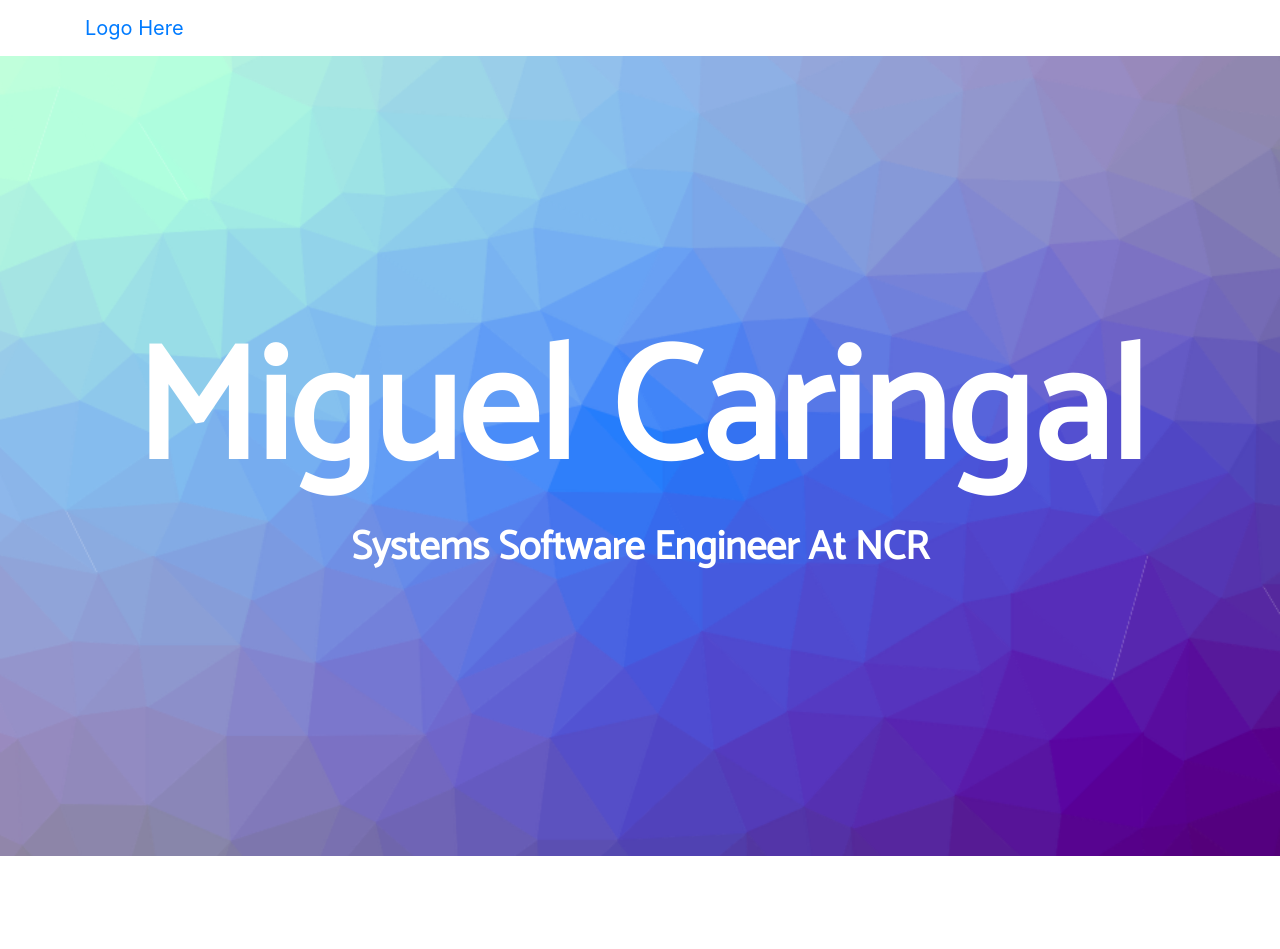
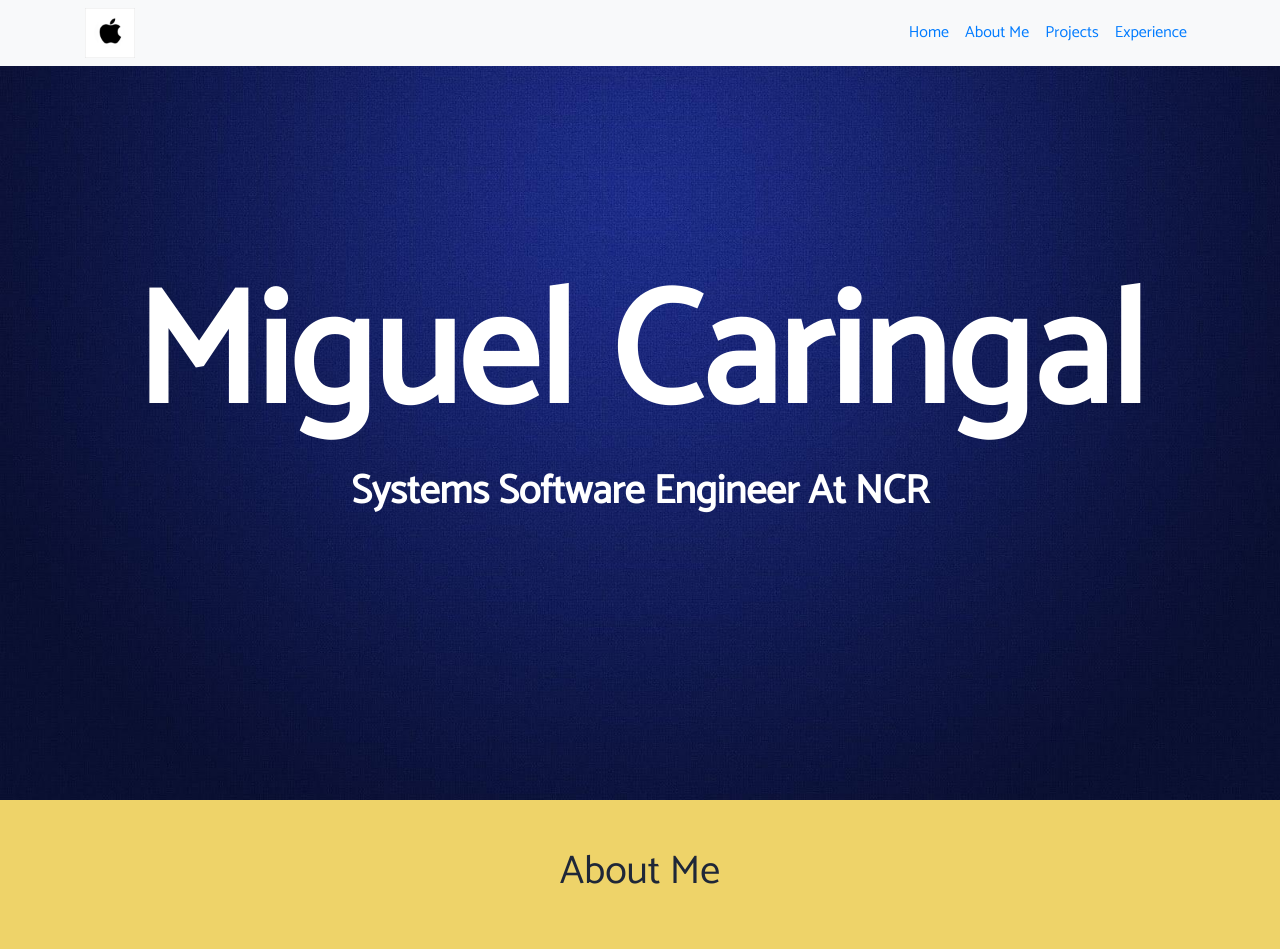
Before and after one commit to Miguel-Caringal/Portfolio-Website, a plain HTML site: page index.html in a window 1280 px wide. Shown: the top 949 px of the page. Before the commit the page ends 856 px from the top, so only its background shows below. Drawn offline with nearby package versions, Linux system fonts and the light colour scheme.

Commit message:
Home Update

```diff
--- a/index.html
+++ b/index.html
@@ -9,25 +9,27 @@
 	<link href="style.css" rel="stylesheet">
 </head>
 <body>
-	<nav class="navbar transparent navbar-inverse navbar-fixed-top" id="main-nav">
-		<div class = "container">
-			<a href="index.html" class = "navbar-brand">Logo Here</a>
+	<nav class="navbar navbar-expand-md bg-light fixed-top">
+		<div class="container">
+			<a href="#home" class="navbarbrand">
+				<img src="pics/templogo.png" width = "50" height = "50" alt="">
+			</a>
 			<button class="navbar-toggler" data-toggle="collapse" data-target="#navbarCollapse">
-				<span class = "navbar-toggler-icon"> </span>
+				<span class="navbar-toggler-icon"></span>
 			</button>
-			<div class="collapse navbar-collapse" id="navbarCollapse">
+			<div class = "collapse navbar-collapse" id = "navbarCollapse">
 				<ul class="navbar-nav ml-auto">
-					<li class="nav-item">
-						<a href="#home" class ="nav-link">Home</a>
+					<li class="navitem">
+						<a href="#home" class="nav-link">Home</a>
 					</li>
-					<li class="nav-item">
-						<a href="#explore-head-section" class ="nav-link">About Me</a>
+					<li class="navitem">
+						<a href="#about" class="nav-link">About Me</a>
 					</li>
-					<li class="nav-item">
-						<a href="#create-head-section" class ="nav-link">Experience</a>
+					<li class="navitem">
+						<a href="#projects" class="nav-link">Projects</a>
 					</li>
-					<li class="nav-item">
-						<a href="#share-head-section" class ="nav-link">Projects</a>
+					<li class="navitem">
+						<a href="#experience" class="nav-link">Experience</a>
 					</li>
 				</ul>
 			</div>
@@ -35,16 +37,31 @@
 	</nav>
 
 	<header class= "landing text-center text-white d-flex">
-
-	<div class="container my-auto">
-		<div class="row">
-			<div class="col-lg-12 my-auto">
-				<h1>Miguel Caringal</h1>
-				<p>Systems Software Engineer At NCR</p>
+		<div class="container my-auto">
+			<div class="row">
+				<div class="col-lg-12 my-auto">
+					<h1 class ="sectionhead">Miguel Caringal</h1>
+					<p>Systems Software Engineer At NCR</p>
+				</div>
 			</div>
 		</div>
-	</div>
 	</header>
+
+	<section id="about-section">
+        <div class="container">
+            <div class="row">
+                <div class="col text-center py-5">
+                    <h1>About Me</h1>
+                </div>
+			</div>
+			<div class="row">
+				<div class="col-md-4">
+                    <img src="pics/Miguel.jpeg" alt="" class="img-fluid mb-3 rounded-circle">
+                </div>
+			</div>
+        </div>
+	</section>
+
 	<script src="//cdn.jsdelivr.net/particles.js/2.0.0/particles.min.js"></script>
 	<script src="https://code.jquery.com/jquery-3.3.1.min.js"integrity="sha256-FgpCb/KJQlLNfOu91ta32o/NMZxltwRo8QtmkMRdAu8="crossorigin="anonymous"></script>
     <script src="https://cdnjs.cloudflare.com/ajax/libs/popper.js/1.12.9/umd/popper.min.js" integrity="sha384-ApNbgh9B+Y1QKtv3Rn7W3mgPxhU9K/ScQsAP7hUibX39j7fakFPskvXusvfa0b4Q" crossorigin="anonymous"></script>
--- a/style.css
+++ b/style.css
@@ -3,7 +3,7 @@ body, html {
     margin: 0;
 }
 
-header{
+header, body{
     font-family: 'Catamaran', sans-serif;
 }
 
@@ -18,11 +18,16 @@ header.landing p {
 }
 
 header.landing {
-    background-image: url("pics/cool-background.png");
+    background-image: url("pics/cool-background.jpg");
     height: 100%;
     background-position: center;
     background-repeat: no-repeat;
     background-size: cover;
+}
+
+#about-section {
+    background-color: #EED369;
+    color: #1F2738;
 }
 
 /*Small Devices */
@@ -52,11 +57,3 @@ header.landing {
         font-size: 16px;
     }
 }
-
-.navbar.transparent.navbar-inverse .navbar-inner {
-    background: rgba(0,0,0,0.4);
- }
-
- .abc123 {
-    background: rgba(0,0,0,0.4);
- }
```
Also changed, not shown: pics/Miguel.jpeg (added), pics/cool-background.jpg (added), pics/cool-background.png (deleted), pics/templogo.png (added).
